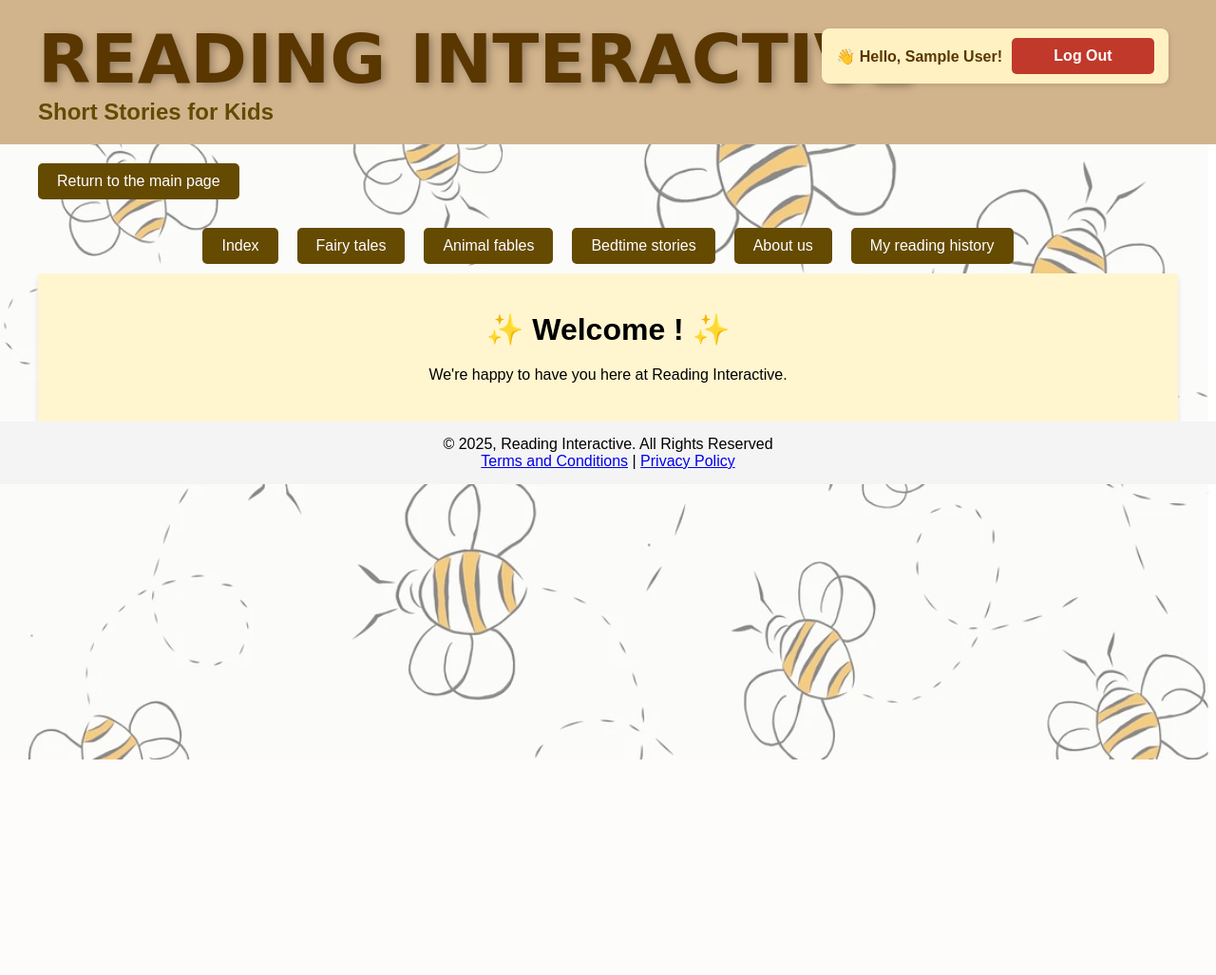
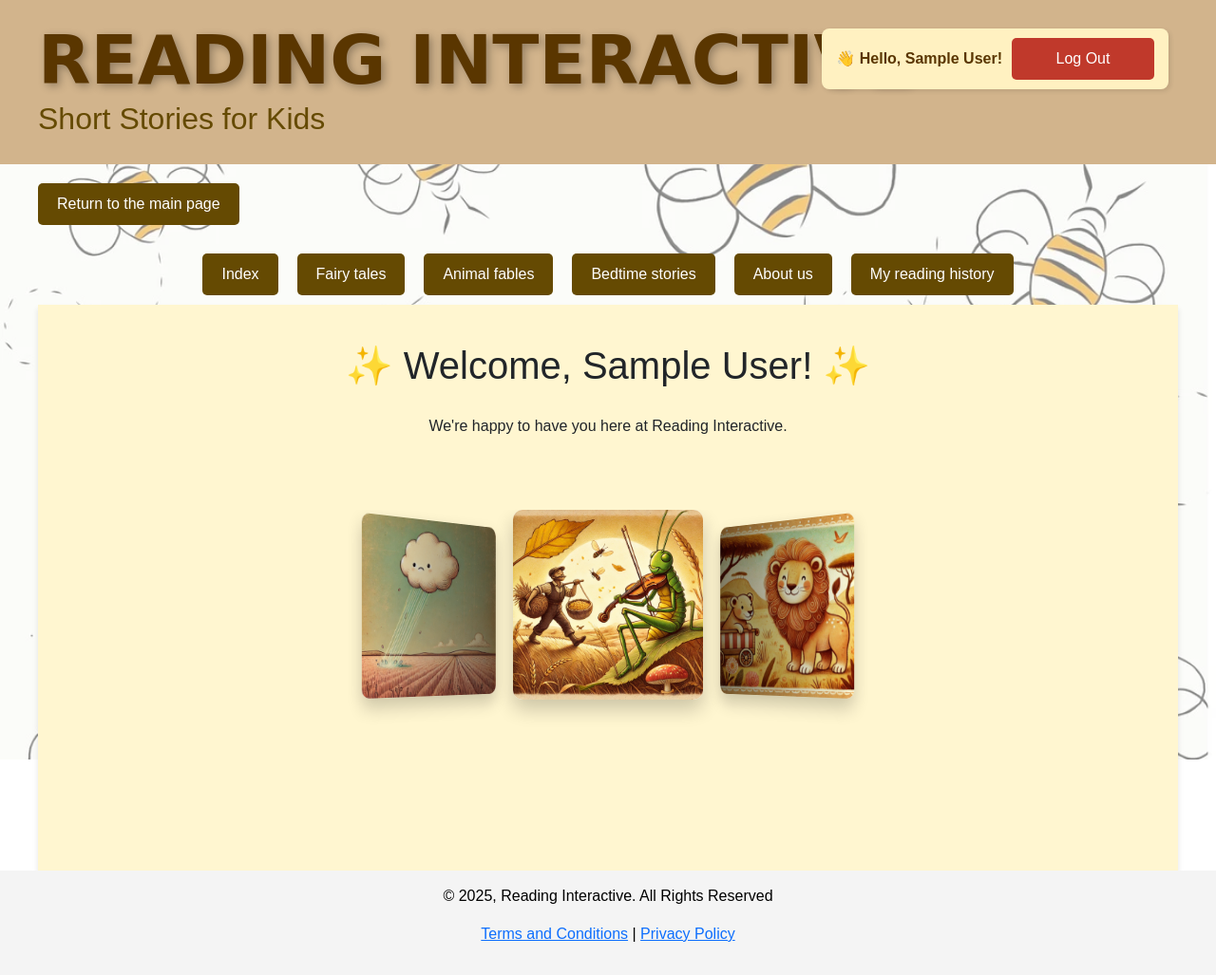
Before and after one commit to scarre02/reading_interactive, a Flask app: page / in a window 1280 px wide. Shown: the whole page at 95% size. Before the commit the page ends 800 px from the top, so only its background shows below. Run offline with Flask 3, Linux system fonts and the light colour scheme; the visitor is signed in with stand-in values (Sample User, id 1).

Commit message:
Initial commit: Flask reading platform

```diff
--- /dev/null
+++ b/generate_key.py
@@ -0,0 +1,2 @@
+import secrets
+print(secrets.token_hex(32))
--- a/static/styles.css
+++ b/static/styles.css
@@ -289,17 +289,34 @@ footer {
     font-weight: bold !important;
 }
 
-
 /* Add to your CSS */
 .highlight-word {
+    background-color: transparent;
+
+}
+/* Solo la palabra que toca pronunciar */
+.highlight-word {
     background-color: #ffeb3b;
-    animation: pulse 1.5s infinite;
+    transform: scale(1.3); /* Agranda */
+    transition: transform 0.3s ease, background-color 0.3s ease;
+}
+
+/* (opcional) Animación de pulso */
+@keyframes pulse {
+    0% { background-color: #ffeb3b; }
+    50% { background-color: #fff59d; }
+    100% { background-color: #ffeb3b; }
 }
 
 @keyframes pulse {
     0% { background-color: #ffeb3b; }
     50% { background-color: #fff59d; }
     100% { background-color: #ffeb3b; }
+}
+
+span {
+    display: inline-block;
+    transition: transform 0.3s ease;
 }
 
 .initial-highlight {
@@ -394,7 +411,7 @@ footer {
     margin-top: 10px;
 }
 
-/* === Divider line for alternative sign-up methods === */
+/* Divider line for alternative sign-up methods */
 
 .google-signup {
     text-align: center;
@@ -439,3 +456,48 @@ footer {
 .signup-page .input-group.visible {
     display: block;
 }
+
+
+/* Keep a fixed height for the carousel */
+
+.swiper {
+    width: 100%;
+    max-width: 600px;
+    height: 300px;
+    margin: 40px auto;
+  }
+
+  .swiper-slide {
+    background: #fff;
+    display: flex;
+    align-items: center;
+    justify-content: center;
+    border-radius: 10px;
+    overflow: hidden;
+    width: 200px;
+    height: 200px;
+    box-shadow: 0 10px 20px rgba(0,0,0,0.2);
+  }
+
+  .swiper-slide img {
+    width: 100%;
+    height: 100%;
+    object-fit: cover;
+  }
+
+  /* Fade-in animation applied to main content when the page loads */
+
+  .fade-in {
+    animation: fadeIn 1s ease-in-out;
+  }
+
+  @keyframes fadeIn {
+    from {
+      opacity: 0;
+      transform: translateY(30px);
+    }
+    to {
+      opacity: 1;
+      transform: translateY(0);
+    }
+  }
--- a/templates/base.html
+++ b/templates/base.html
@@ -5,11 +5,18 @@
     <meta name="viewport" content="width=device-width, initial-scale=1.0">
     <title>{% block title %}My Web App{% endblock %}</title>
 
+
     {% if redirect_url %}
     <meta http-equiv="refresh" content="5;url={{ redirect_url }}">
     {% endif %}
 
+    <!-- Bootstrap CSS -->
+    <link href="https://cdn.jsdelivr.net/npm/bootstrap@5.3.3/dist/css/bootstrap.min.css" rel="stylesheet">
+    <!-- Swiper CSS -->
+    <link rel="stylesheet" href="https://cdn.jsdelivr.net/npm/swiper@11/swiper-bundle.min.css" />
+    <!-- Tu CSS -->
     <link rel="stylesheet" href="{{ url_for('static', filename='styles.css') }}">
+
     {% block head %}{% endblock %}
 </head>
 <body class="{{ 'index' if request.endpoint == 'index' else '' }}">
@@ -56,7 +63,7 @@
 
     <!-- Main Content -->
     <main>
-        <div class="main-container">
+        <div class="main-container fade-in">
             {% block content %}
             <!-- This content will be replaced in the specific templates -->
             {% endblock %}
@@ -71,6 +78,16 @@
             <a href="{{ url_for('privacy') }}">Privacy Policy</a>
         </p>
     </footer>
+    <!-- Bootstrap JS (bundle includes Popper.js) -->
+    <script src="https://cdn.jsdelivr.net/npm/bootstrap@5.3.3/dist/js/bootstrap.bundle.min.js"></script>
+
+    <!-- Swiper JS (required before page-specific Swiper scripts) -->
+    <script src="https://cdn.jsdelivr.net/npm/swiper@11/swiper-bundle.min.js"></script>
+
     {% block scripts %}{% endblock %}
+
+
+
+
 </body>
 </html>
--- a/templates/fairy_tales.html
+++ b/templates/fairy_tales.html
@@ -5,10 +5,6 @@
 {% block content %}
 
 <body>
-    <!-- DEBUG - verificar si la sesión funciona -->
-    <p>Session user_name: {{ session.user_name }}</p>
-    <p>Session user_id: {{ session.user_id }}</p>
-
     <!-- Central section -->
     <div class="content">
         <!-- Image container with 3 blocks per row -->
--- a/templates/index.html
+++ b/templates/index.html
@@ -3,26 +3,55 @@
 {% block title %}index - Short Stories{% endblock %}
 
 {% block content %}
-<!DOCTYPE html>
-<html lang="en">
-<head>
-    <meta charset="UTF-8">
-    <meta name="viewport" content="width=device-width, initial-scale=1.0">
-    <link rel="stylesheet" href="{{ url_for('static', filename='styles.css') }}">
-</head>
-<body>
-
     {% if session.user_name %}
-        <h1>✨ Welcome {{ session.username }}! ✨</h1>
+        <h1>✨ Welcome, {{ session.user_name }}! ✨</h1>
         <p>We're happy to have you here at Reading Interactive.</p>
-
     {% else %}
         <h1>✨ Welcome! ✨</h1>
         <p>Welcome to a universe of infinite imagination.</p>
         <p>Stories await you to discover new worlds and learn through play.</p>
-
     {% endif %}
 
-</body>
-</html>
+
+    <!-- Coverflow Carousel -->
+<div class="swiper mySwiper">
+    <div class="swiper-wrapper">
+      {% for i in range(1, 19) %}
+      <div class="swiper-slide">
+        <img src="{{ url_for('static', filename='story_' ~ i ~ '.webp') }}" alt="Story {{ i }}">
+      </div>
+      {% endfor %}
+    </div>
+  </div>
+  {% endblock %}
+
+  {% block scripts %}
+    {{ super() }}
+<script>
+  const swiper = new Swiper(".mySwiper", {
+    effect: "coverflow",
+    grabCursor: true,
+    centeredSlides: true,
+    slidesPerView: "auto",
+    loop: true,
+
+    // 💡 Autoplay
+    autoplay: {
+      delay: 2500, // tiempo entre slides (en ms)
+      disableOnInteraction: false, // sigue auto aunque el usuario interactúe
+    },
+
+    // 💡 Transición suave
+    speed: 800, // duración de la animación (en ms)
+
+    coverflowEffect: {
+      rotate: 50,
+      stretch: 0,
+      depth: 100,
+      modifier: 1,
+      slideShadows: true,
+    },
+  });
+</script>
+
 {% endblock %}
```
Also changed, not shown: auth/routes.py (+29 -13 lines), README.md, static/favicon.ico (added), 2 other files.
